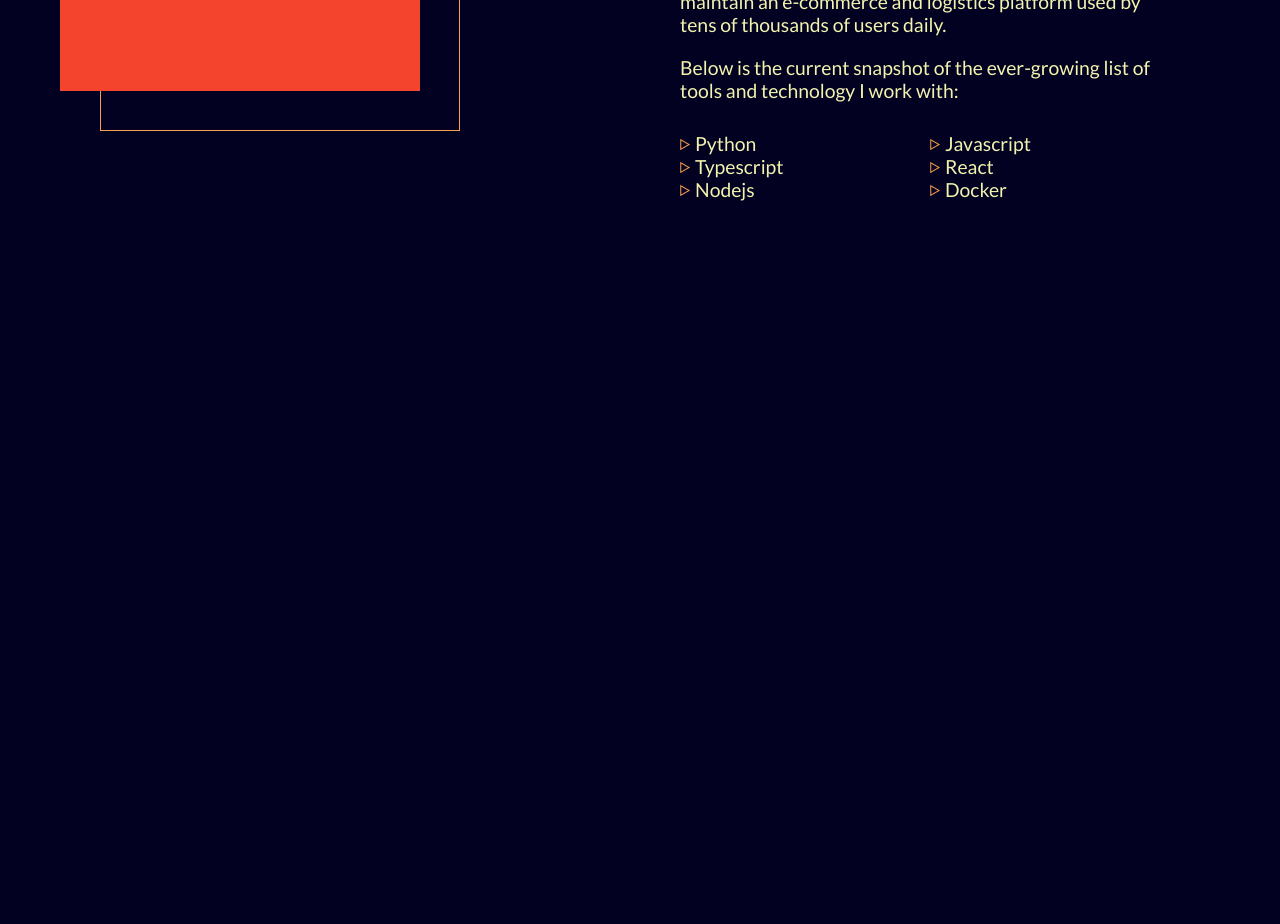
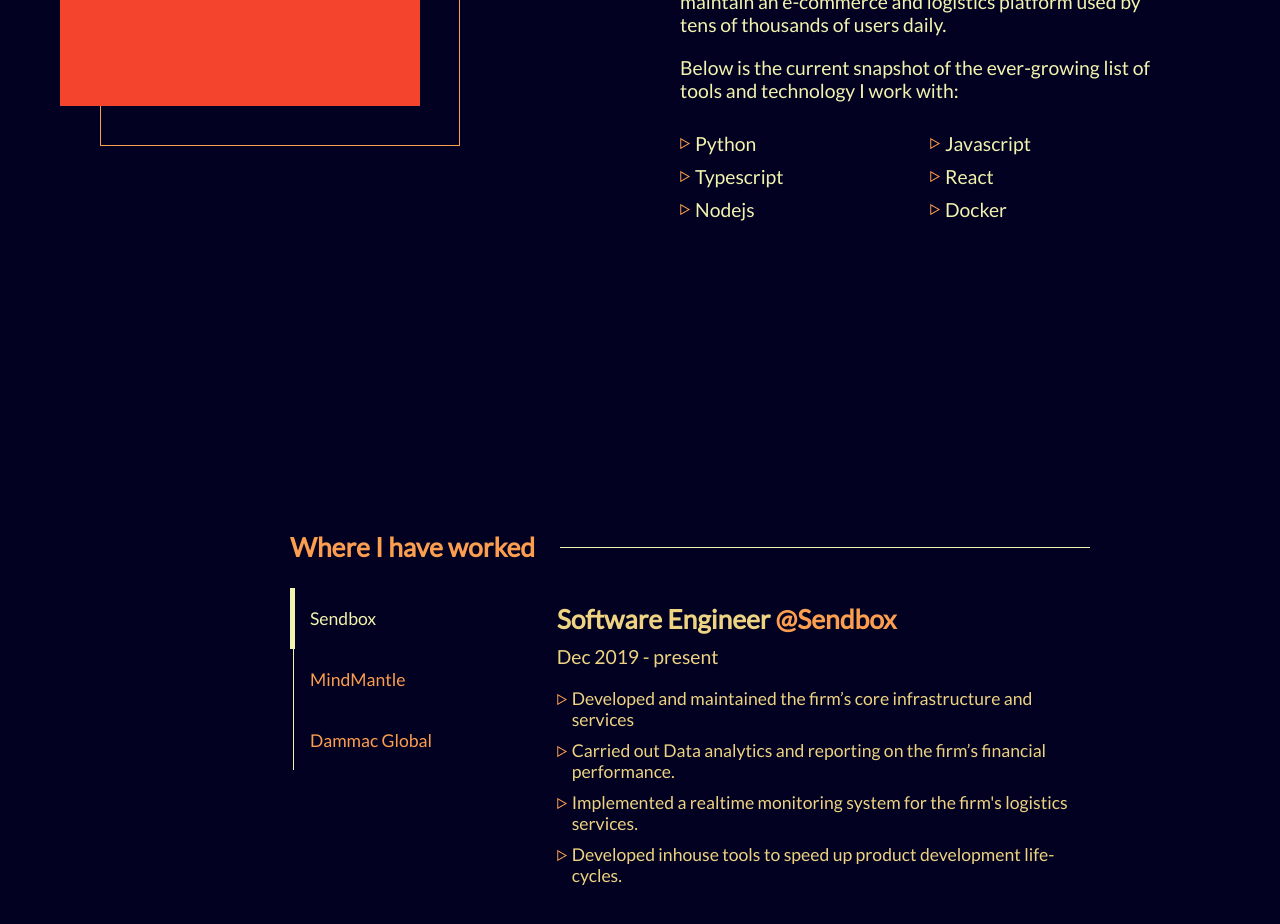
Before and after one commit to aminuolawale/portfolio_site, a React (Create React App) app: page / in a window 1280 px wide. Shown: the part 1340-2264 px from the top of the page. Before the commit the page ends 1841 px from the top, so only its background shows below. Built offline with nearby package versions, Linux system fonts and the light colour scheme.

Commit message:
added work section

```diff
--- a/src/App.js
+++ b/src/App.js
@@ -3,16 +3,18 @@ import Home from "./containers/home";
 import "./sass/main.scss";
 import About from "./containers/about";
 import { Helmet } from "react-helmet";
+import WorkExperience from "./containers/workExperience";
 
 function App() {
   return (
     <div>
       <Helmet>
-        <title>Aminu Olawale - Software Engineer</title>
+        <title>Aminu Olawale - Software Engier</title>
       </Helmet>
       <Layout>
         <Home></Home>
         <About></About>
+        <WorkExperience></WorkExperience>
       </Layout>
     </div>
   );
--- /dev/null
+++ b/src/components/ListItem.js
@@ -0,0 +1,13 @@
+import React from "react";
+import chevronRight from "../img/chevron-right.png";
+
+const ListItem = (props) => {
+  return (
+    <div className="listItem">
+      <img className="listItem__icon" src={chevronRight}></img>
+      {props.children}
+    </div>
+  );
+};
+
+export default ListItem;
--- a/src/components/Navbar.js
+++ b/src/components/Navbar.js
@@ -17,7 +17,12 @@ const Navbar = () => {
         >
           About
         </li>
-        <li className="navbar__links__item">Experience</li>
+        <li
+          className="navbar__links__item"
+          onClick={() => animateScroll.scrollTo(1640)}
+        >
+          Experience
+        </li>
         <li className="navbar__links__item">Work</li>
         <li className="navbar__links__item">Contact</li>
         <li className="navbar__links__item">
--- a/src/containers/about.js
+++ b/src/containers/about.js
@@ -1,7 +1,6 @@
 import React from "react";
-import Button from "../components/Buttons";
-import chevronRight from "../img/chevron-right.png";
 import { animateScroll } from "react-scroll";
+import ListItem from "../components/ListItem";
 const About = () => {
   return (
     <div className="about">
@@ -41,50 +40,14 @@ const About = () => {
           </div>
           <div className="about__content__text__techs">
             <ul>
-              <li>
-                <img
-                  className="about__content__text__techs__listIcon"
-                  src={chevronRight}
-                ></img>
-                Python
-              </li>
-              <li>
-                <img
-                  className="about__content__text__techs__listIcon"
-                  src={chevronRight}
-                ></img>
-                Typescript
-              </li>
-              <li>
-                <img
-                  className="about__content__text__techs__listIcon"
-                  src={chevronRight}
-                ></img>
-                Nodejs
-              </li>
+              <ListItem>Python</ListItem>
+              <ListItem>Typescript</ListItem>
+              <ListItem>Nodejs</ListItem>
             </ul>
             <ul>
-              <li>
-                <img
-                  className="about__content__text__techs__listIcon"
-                  src={chevronRight}
-                ></img>
-                Javascript
-              </li>
-              <li>
-                <img
-                  className="about__content__text__techs__listIcon"
-                  src={chevronRight}
-                ></img>
-                React
-              </li>
-              <li>
-                <img
-                  className="about__content__text__techs__listIcon"
-                  src={chevronRight}
-                ></img>
-                Docker
-              </li>
+              <ListItem>Javascript</ListItem>
+              <ListItem>React</ListItem>
+              <ListItem>Docker</ListItem>
             </ul>
           </div>
         </div>
--- a/src/containers/workExperience.js
+++ b/src/containers/workExperience.js
@@ -0,0 +1,119 @@
+import React, { useState } from "react";
+import ListItem from "../components/ListItem";
+import { animateScroll } from "react-scroll";
+
+const WorkExperience = () => {
+  const [view, setView] = useState("sendbox");
+  return (
+    <div className="workExperience">
+      <div className="workExperience__header">
+        <h3 onClick={() => animateScroll.scrollTo(0)}>Where I have worked</h3>
+        <div className="workExperience__header__rule"></div>
+      </div>
+      <div className="workExperience__content">
+        <div className="workExperience__content__menu">
+          <div className="workExperience__content__menu__border"></div>
+          <ul>
+            <li
+              className={`workExperience__content__menu__listItem ${
+                view === "sendbox" && "active"
+              }`}
+              onClick={() => setView("sendbox")}
+            >
+              Sendbox
+            </li>
+            <li
+              className={`workExperience__content__menu__listItem ${
+                view === "mindmantle" && "active"
+              }`}
+              onClick={() => setView("mindmantle")}
+            >
+              MindMantle
+            </li>
+            <li
+              className={`workExperience__content__menu__listItem ${
+                view === "dammac" && "active"
+              }`}
+              onClick={() => setView("dammac")}
+            >
+              Dammac Global
+            </li>
+          </ul>
+        </div>
+        {view === "sendbox" && (
+          <div className="workExperience__content__view">
+            <div className="workExperience__content__view__header">
+              <h4>
+                Software Engineer <span>@Sendbox</span>
+              </h4>
+              <p>Dec 2019 - present</p>
+            </div>
+            <div className="workExperience__content__view__content">
+              <ul>
+                <ListItem>
+                  Developed and maintained the firm’s core infrastructure and
+                  services
+                </ListItem>
+                <ListItem>
+                  Carried out Data analytics and reporting on the firm’s
+                  financial performance.
+                </ListItem>
+                <ListItem>
+                  Implemented a realtime monitoring system for the firm's
+                  logistics services.
+                </ListItem>
+                <ListItem>
+                  Developed inhouse tools to speed up product development
+                  life-cycles.
+                </ListItem>
+              </ul>
+            </div>
+          </div>
+        )}
+        {view === "mindmantle" && (
+          <div className="workExperience__content__view">
+            <div className="workExperience__content__view__header">
+              <h4>
+                3D Animator <span>@Mindmantle</span>
+              </h4>
+              <p>Jan 2018 - Oct 2019</p>
+            </div>
+            <div className="workExperience__content__view__content">
+              <ul>
+                <ListItem>
+                  Created digital assets for short animated features, games and
+                  adverts
+                </ListItem>
+                <ListItem>
+                  Developed plugins in Maya Embedded Language and Python for
+                  production pipeline enhancement
+                </ListItem>
+              </ul>
+            </div>
+          </div>
+        )}
+        {view === "dammac" && (
+          <div className="workExperience__content__view">
+            <div className="workExperience__content__view__header">
+              <h4>
+                Tech Operations Intern <span>@Dammac Global</span>
+              </h4>
+              <p>May 2016 - Dec 2016</p>
+            </div>
+            <div className="workExperience__content__view__content">
+              <ul>
+                <ListItem>
+                  Installation and maintenance of telephony equipment at
+                  Transmission stations.
+                </ListItem>
+                <ListItem>Inventory management</ListItem>
+              </ul>
+            </div>
+          </div>
+        )}
+      </div>
+    </div>
+  );
+};
+
+export default WorkExperience;
--- /dev/null
+++ b/src/sass/components/_listitem.scss
@@ -0,0 +1,11 @@
+.listItem {
+    font-size: inherit;
+    display:flex;
+    align-items: flex-start;
+    justify-content: left;
+    margin-bottom: 10px;
+    &__icon {
+        margin-right: 5px;
+        padding-top: 5px;
+    }
+}
--- a/src/sass/containers/_about.scss
+++ b/src/sass/containers/_about.scss
@@ -66,9 +66,7 @@
                     margin-top: 30px;
 
                 }
-                &__listIcon {
-                    margin-right: 5px;
-                }
+
                 @media screen and (max-width: $break-small) {
                     font-size: $xsm-font;
                 }
--- /dev/null
+++ b/src/sass/containers/_workexperience.scss
@@ -0,0 +1,80 @@
+.workExperience {
+    width:700px;
+    margin:auto;
+    margin-bottom: 300px;
+    &__header {
+        display:flex;
+        align-items: center;
+        justify-content: space-between;
+        margin-bottom: 40px;
+        width:800px;
+        &>h3{
+            color:$main-orange;
+            font-size: $md-font;
+            &:hover {
+                color:$main-yellow;
+                cursor:pointer;
+            }
+        }
+        &__rule {
+            height:1px;
+            background:$main-yellow;
+            width: 530px;
+        }
+    }
+
+    &__content {
+        display:flex;
+        align-items: flex-start;
+        width:800px;
+        height:400px;
+        &__menu {
+            color:$main-orange;
+            width:300px;
+            margin-top: -15px;
+            position:relative;
+
+            &__border {
+                height:182px;
+                width:1px;
+                background:$main-yellow;
+                position:absolute;
+                left: 2.5px;
+            }
+
+            &__listItem {
+                padding:20px 0 20px 20px;
+                &:hover {
+                    cursor:pointer;
+                }
+            }
+        }
+
+        &__view {
+            color:$main-mutedYellow;
+            width:600px;
+            &__header {
+                &>h4 {
+                    font-size: $md-font;
+                    margin-bottom: 10px;
+                }
+                &>p {
+                    font-size: $sm-font;
+                    margin-bottom: 20px;
+
+                }
+            }
+        }
+    }
+}
+span {
+    color:$main-orange;
+}
+
+
+.active {
+    color:$main-yellow;
+    border-left: 5px solid $main-yellow;
+    padding:20px 0 20px 15px;
+
+}
--- a/src/sass/main.scss
+++ b/src/sass/main.scss
@@ -4,5 +4,7 @@
 @import "layouts/layout";
 @import "components/navbar";
 @import "components/button";
+@import "components/listitem";
 @import "containers/home";
 @import "containers/about";
+@import "containers/workexperience";
```
